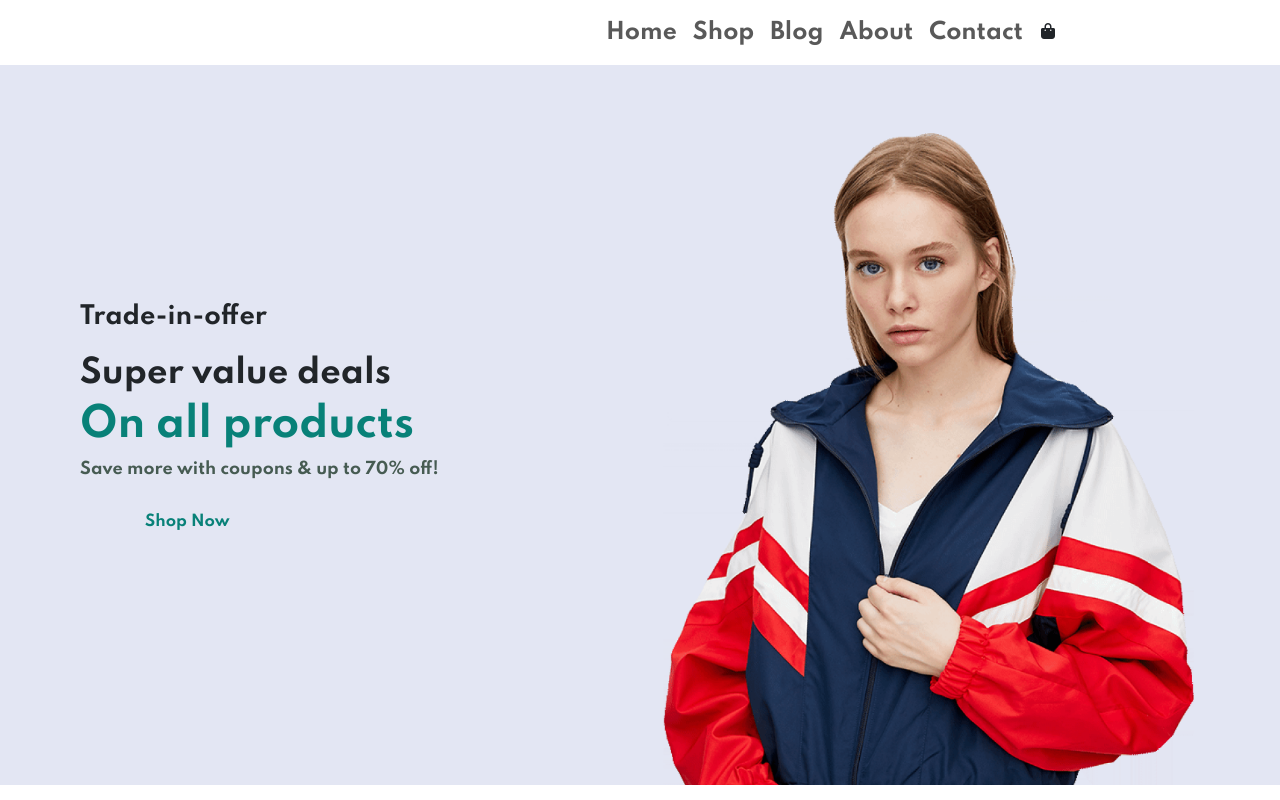
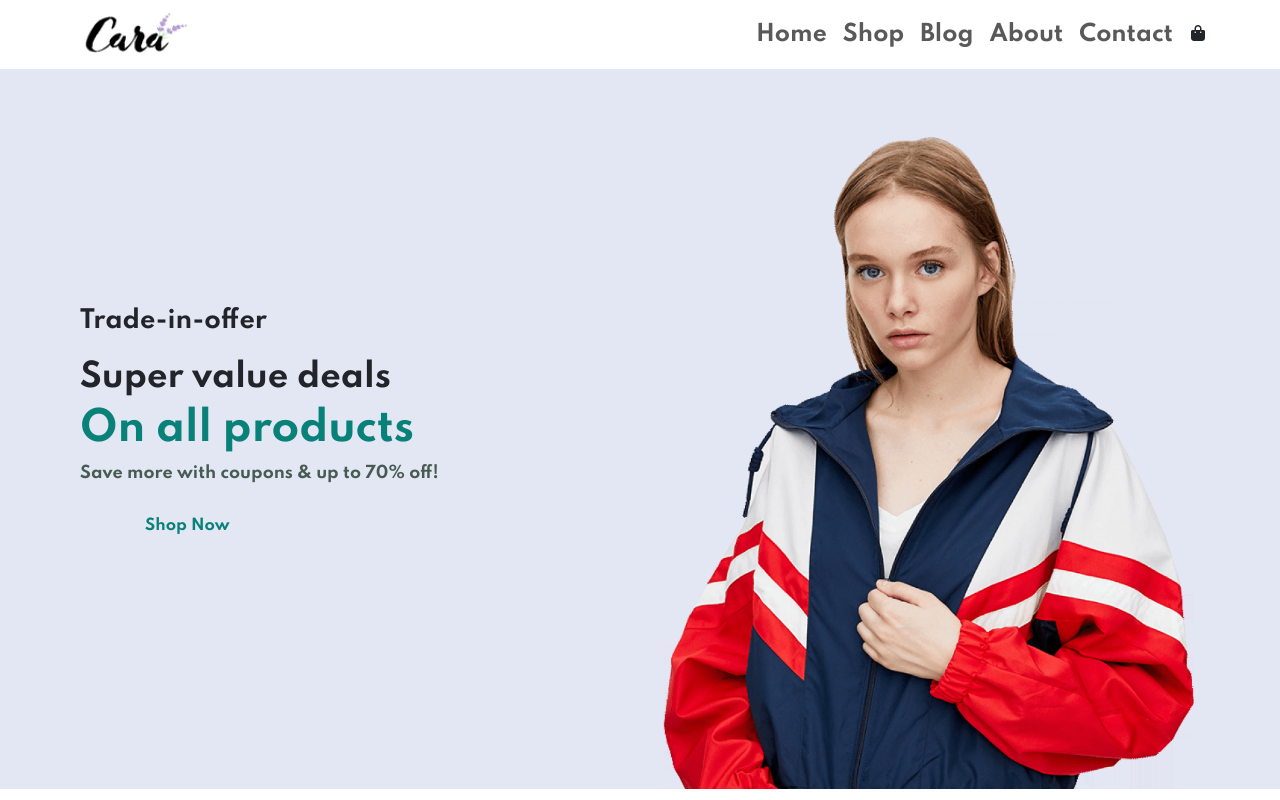
Before and after one commit to muhammad-qasim05/E-commerce, a plain HTML site: page index.html in a window 1280 px wide. Shown: the top 800 px of the page. Drawn offline with nearby package versions, Linux system fonts and the light colour scheme; the site is published under a folder, as on GitHub Pages, so addresses that start at the root find nothing; a script that the page names is missing.

Commit message:
Update index.html

```diff
--- a/index.html
+++ b/index.html
@@ -15,7 +15,7 @@
 
         <nav class="navbar navbar-expand-lg ">
             <div class="container">
-                <a class="navbar-brand" href="index.html"><img src="/images/logo.png" alt="" class="imagess"></a>
+                <a class="navbar-brand" href="index.html"><img src="images/logo.png" alt="" class="imagess"></a>
 
                 <button class="navbar-toggler" type="button" data-bs-toggle="collapse" data-bs-target="#navbarSupportedContent" aria-controls="navbarSupportedContent" aria-expanded="false" aria-label="Toggle navigation">
                     <span class="navbar-toggler-icon"></span>
```
